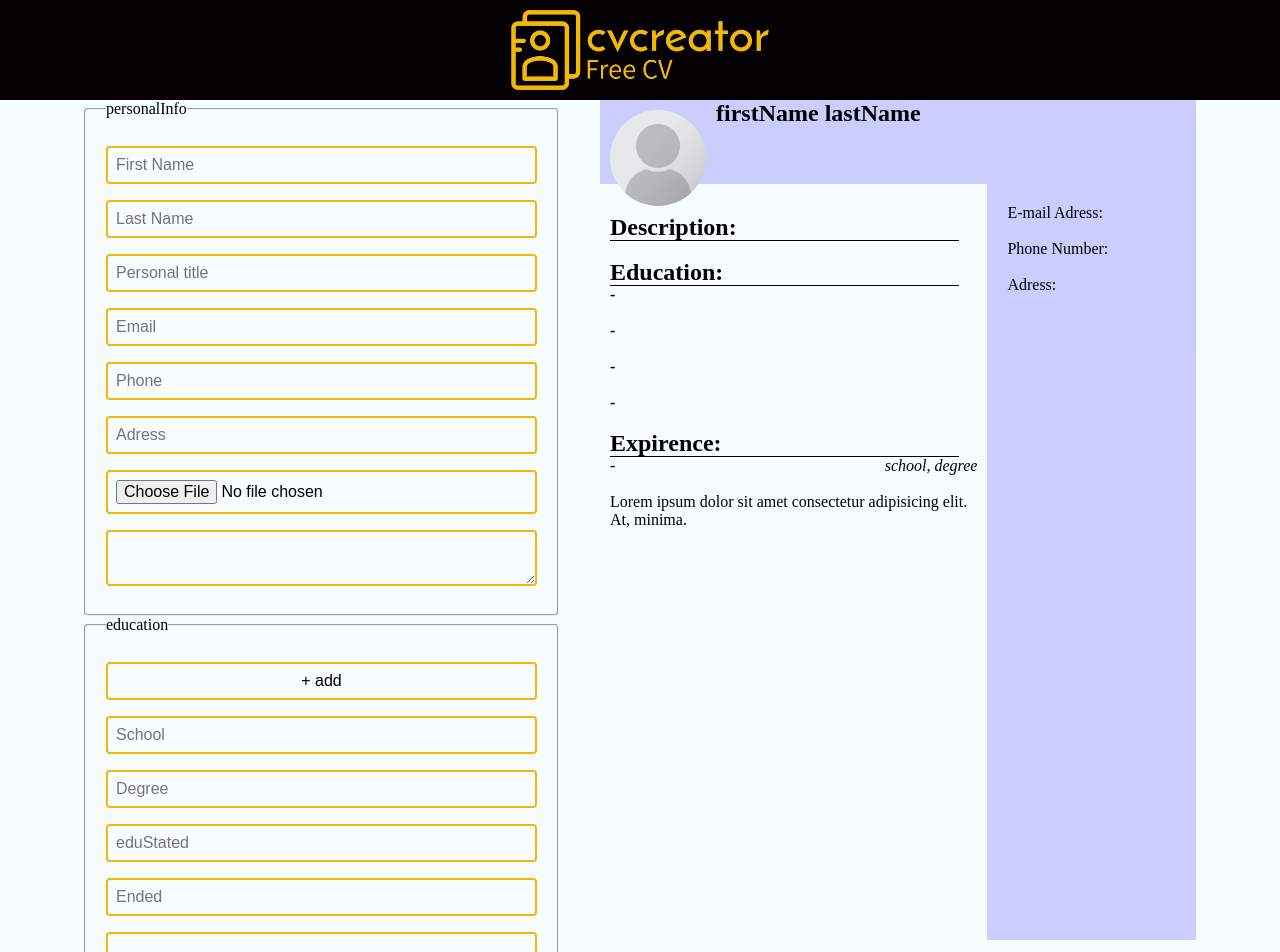
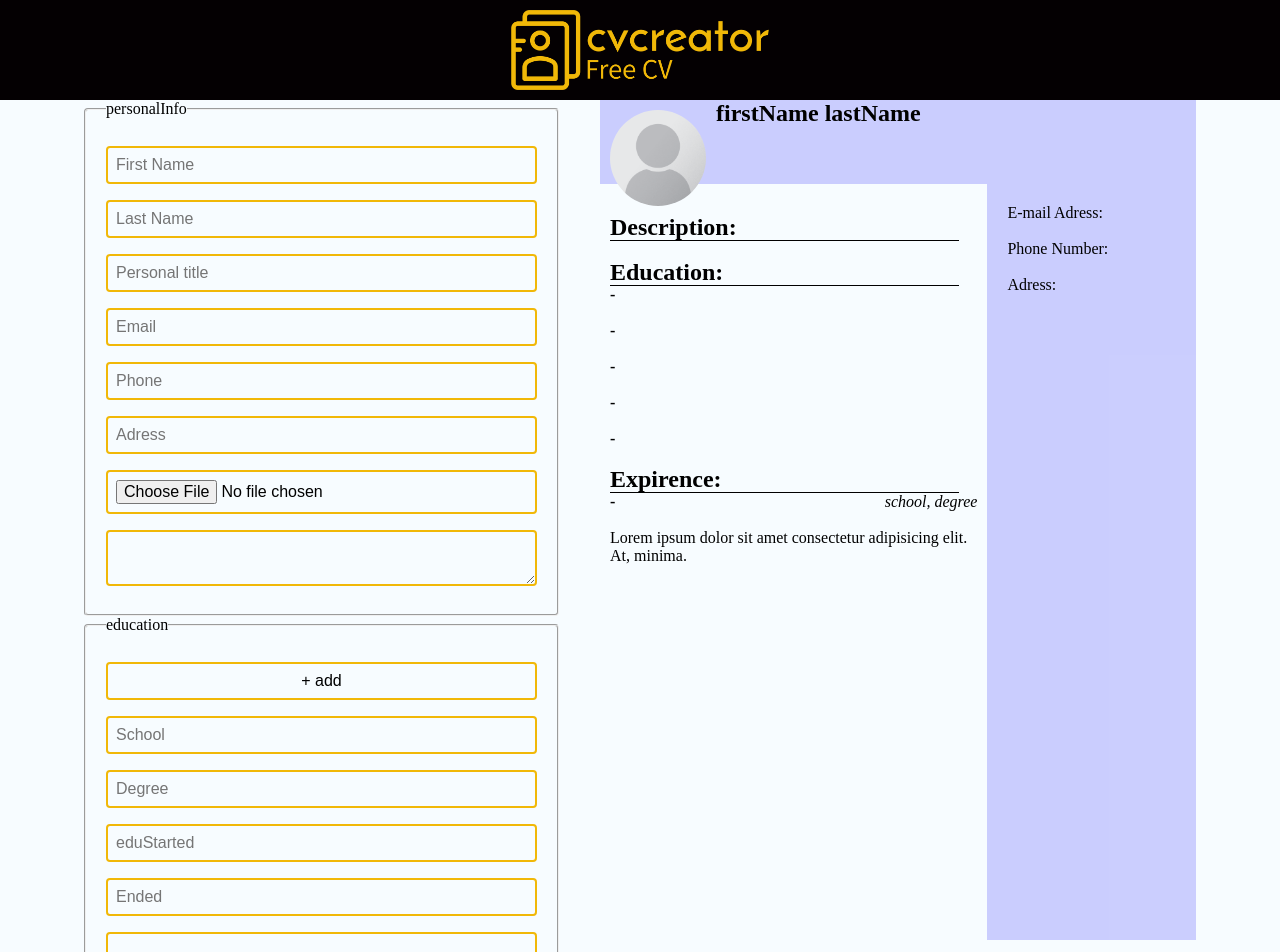
Before and after one commit to AirGamming/odin-cv-project, a React (Create React App) app: page / in a window 1280 px wide. Shown: the top 952 px of the page. Built offline with nearby package versions, Linux system fonts and the light colour scheme.

Commit message:
Refactor DocPreview.js and formFields.json to fix typo on 'eduStarted' property in formFields.json and display 'eduDescription' in DocPreview component

```diff
--- a/src/components/DocPreview.js
+++ b/src/components/DocPreview.js
@@ -3,7 +3,13 @@ import "../css/doc.css";
 
 const DocPreview = (props) => {
 	let data = props.Data;
-	let education = [data.school, data.degree, data.eduStarted, data.eduEnded];
+	let education = [
+		data.school,
+		data.degree,
+		data.eduStated,
+		data.eduEnded,
+		data.eduDescription,
+	];
 
 	return (
 		<div id="docPreview">
@@ -21,13 +27,17 @@ const DocPreview = (props) => {
 				{data.pInfoDescription} <br />
 				<h2 className="subHeading">Education:</h2>
 				{education.map((item, index) => {
+					console.log(item, " ", index);
 					return (
 						<div key={index}>
 							<div className="dateInfo">
 								<b>
 									{item}-{item}
 								</b>
-								<i> {item} {item} </i>
+								<i>
+									{" "}
+									{item} {item}{" "}
+								</i>
 							</div>
 							<br />
 							<p>{item}</p>
--- a/src/json/formFields.json
+++ b/src/json/formFields.json
@@ -69,9 +69,9 @@
 
         },
         {
-            "name": "eduStated",
+            "name": "eduStarted",
             "type":"number",
-            "placeholder": "eduStated"
+            "placeholder": "eduStarted"
         },
         {
             "name": "eduEnded",
```
